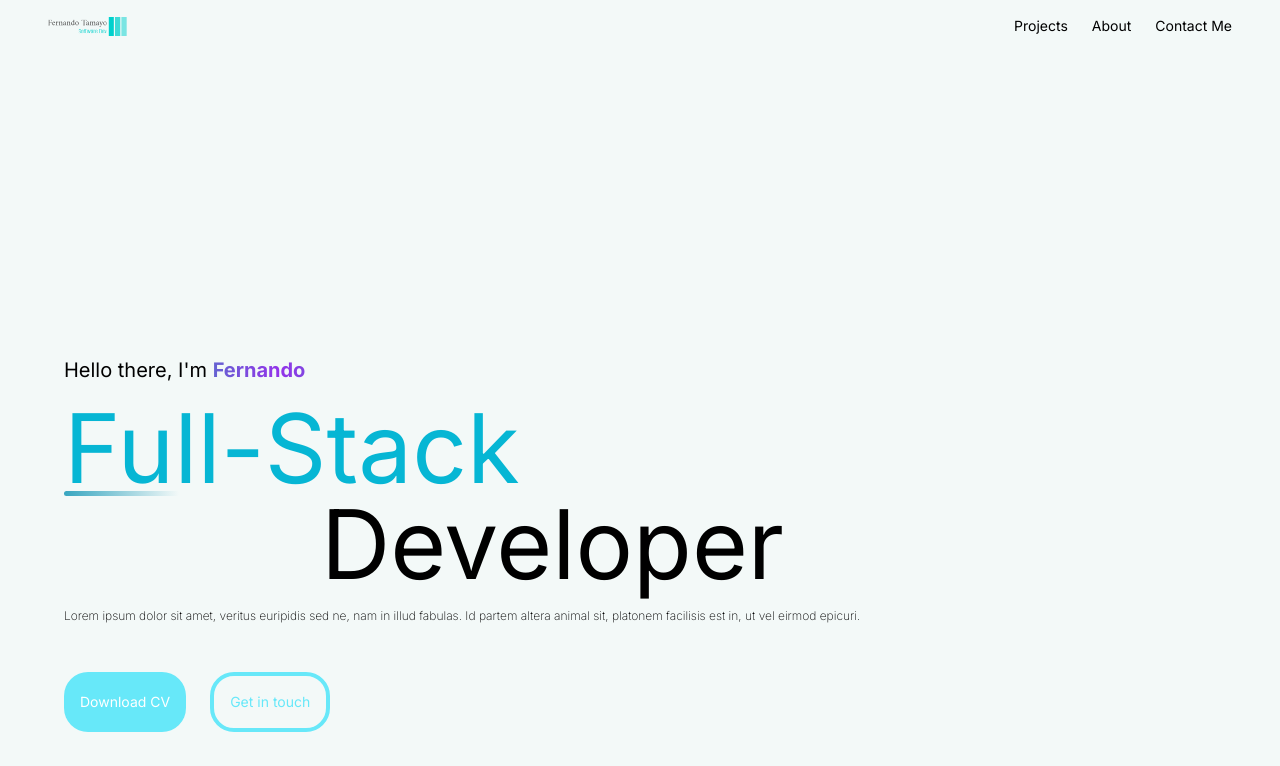
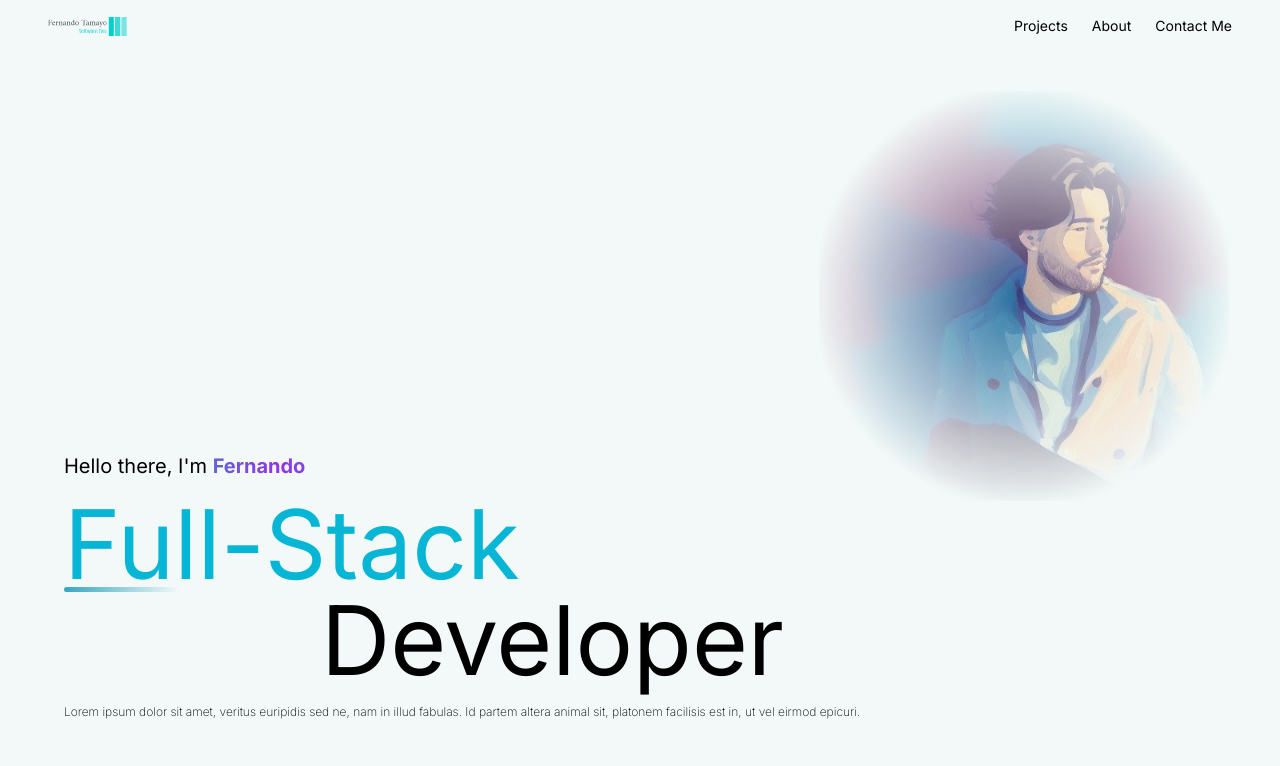
Before and after one commit to Nando1920/Web-Portfolio, a Next.js app: page / in a window 1280 px wide. Shown: the top 766 px of the page. Built offline with nearby package versions, Linux system fonts and the light colour scheme.

Commit message:
welcome image

```diff
--- a/src/app/sections/welcome.tsx
+++ b/src/app/sections/welcome.tsx
@@ -1,6 +1,8 @@
 "use client";
 import "../styles/welcome.css";
 import { TbArrowBadgeDown } from "react-icons/tb";
+import Image from "next/image";
+import Me from "/public/me.jpg";
 
 export default function WelcomeSection() {
   const downloadPdf = () => {
@@ -17,15 +19,27 @@ export default function WelcomeSection() {
   };
 
   return (
-    <section className="flex flex-col justify-center gap-[48px]  h-screen">
+    <section className="h-screen">
+      <div className="absolute scale-[80%] top-[5%] left-[15%] sm:left-auto sm:right-0  ">
+        <div className=" h-full w-full  bg-gradient-radial from-transparent via-backgroundLight via-[70%] to-backgroundLight scale-105  z-20 absolute"></div>
+        <Image
+          src={Me}
+          alt={"A nice photo of me"}
+          priority
+          className="opacity-1"
+        />
+      </div>
+      <div className="flex flex-col justify-center gap-[48px] h-full relative pt-48">
         <div className="flex flex-col gap-[16px]">
           <div className="text-xl">
-          Hello there, I'm <span className="nameMain font-bold">Fernando</span>{" "}
+            Hello there, I'm{" "}
+            <span className="nameMain font-bold">Fernando</span>{" "}
           </div>
           <div className="font-medio xl:text-8xl md:text-7xl text-5xl flex flex-col w-[280px] md:w-[550px] xl:w-[720px]">
             <div className=" partialUnder text-cyan-500 relative ">
               Full-Stack
             </div>
+
             <div className=" text-right">Developer</div>
           </div>
           <div className="text-xs font-extralight">
@@ -34,6 +48,7 @@ export default function WelcomeSection() {
             vel eirmod epicuri.
           </div>
         </div>
+
         <div className="flex sm:flex-row flex-col gap-2 sm:gap-6">
           <button
             onClick={downloadPdf}
@@ -51,6 +66,7 @@ export default function WelcomeSection() {
             <TbArrowBadgeDown className="scrollArrow " />
           </div>
         </div>
+      </div>
     </section>
   );
 }
--- a/tailwind.config.ts
+++ b/tailwind.config.ts
@@ -8,6 +8,11 @@ const config: Config = {
   ],
   theme: {
     extend: {
+      colors: {
+        backgroundLight: {
+          DEFAULT: "rgb(243, 249, 248)",
+        },
+      },
       backgroundImage: {
         "gradient-radial": "radial-gradient(var(--tw-gradient-stops))",
         "gradient-conic":
```
Also changed, not shown: public/me.jpg (added). Lines whose indentation alone changed are shown as unchanged.
